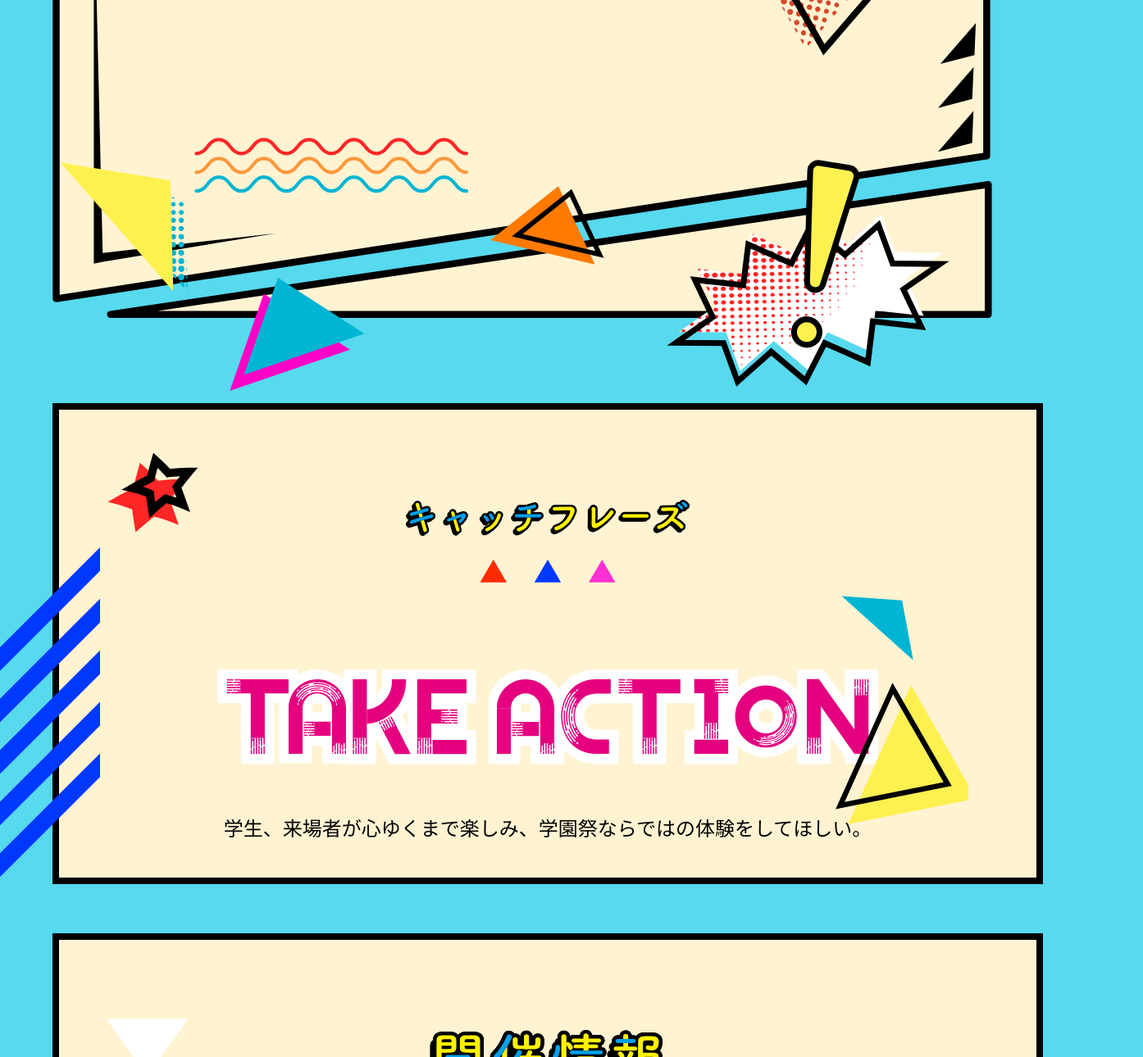
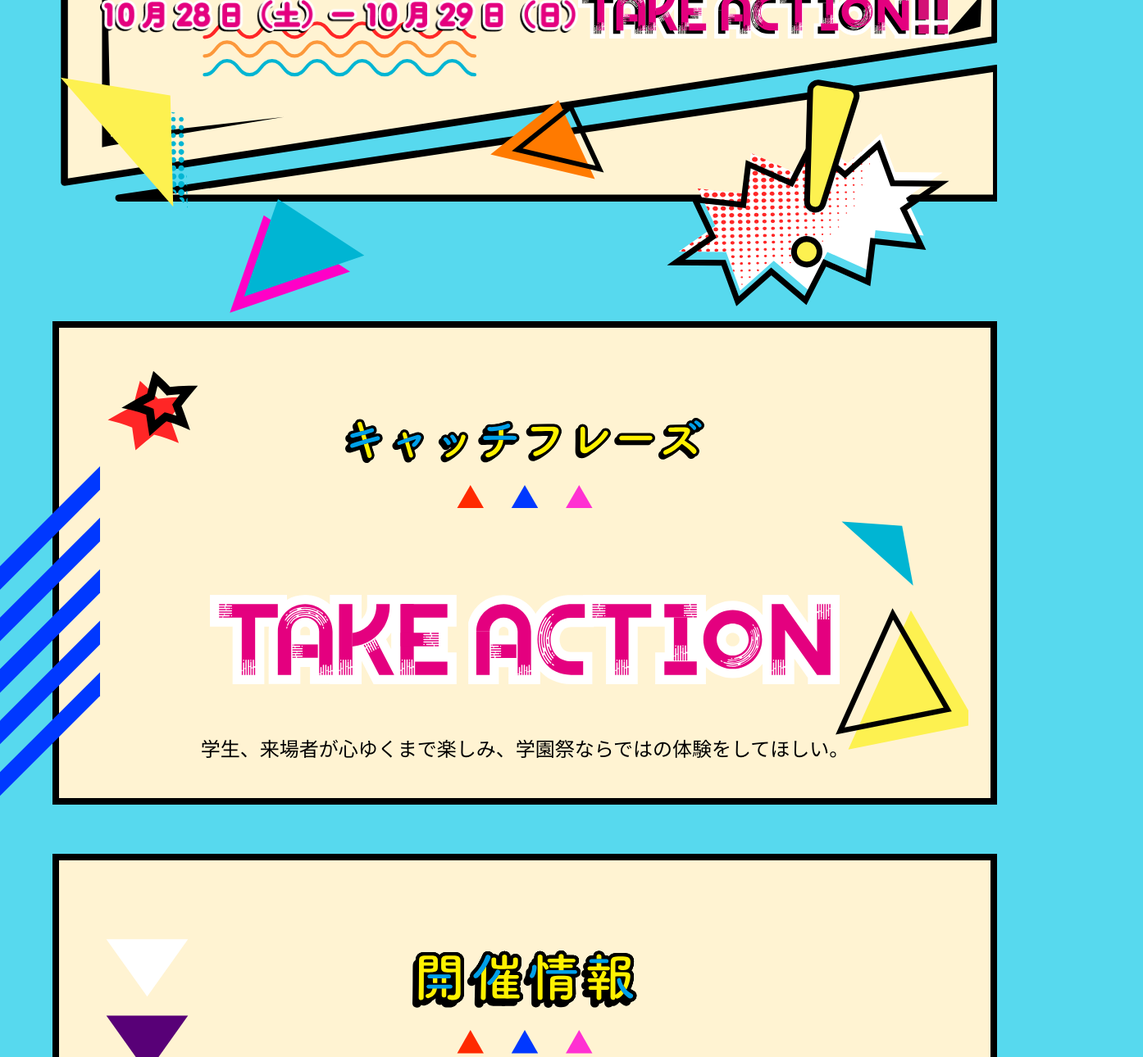
Before and after one commit to nishizawayu/2023-nissennsai, a plain HTML site: page index.html in a window 1280 px wide. Shown: the part 631-1921 px from the top of the page at 82% size, 1394 px wide, since content can reach past the window. Drawn offline with Linux system fonts and the light colour scheme.

Commit message:
fv完成

```diff
--- a/assets/sass/style.scss
+++ b/assets/sass/style.scss
@@ -30,7 +30,6 @@ body{
         width: 90%;
         margin: 0 auto;
     }
-
 }
 
 h2{
@@ -90,6 +89,7 @@ a{
         z-index: 900;
         text-align: center;
         background-color:rgba(87,217,238,0.6);
+        transition: all .5s ease-in;
         &bg{
             width: 90%;
             height: 70vh;
@@ -116,7 +116,6 @@ a{
 }
 
 .hambtn {
-    @include mq(sp){
     position: fixed;
     top: 3%;
     right: 3%;
@@ -151,7 +150,6 @@ a{
            bottom: 15px;
         }
     }
-    }
     @include mq(pc){
         display: none;
     }
@@ -213,6 +211,7 @@ a{
 }
 
 .nav{
+    display: none;
     @include mq(pc){
         width: 80%;
         position: fixed;
@@ -226,9 +225,6 @@ a{
         transition: all 0.5s;
     }
 
-    @include mq(sp){
-        display: none;
-    }
     &-logo{
         margin-left: 5%;
         width: 10%;
@@ -292,19 +288,44 @@ a{
 .fv{
     position: relative;
     width: 100%;
-    height: 100vh;
+    // height: 100vh;
     margin-top: -3%;
     // レスポンシブ難あり　（森先生に相談）
     // calc()を試す 0915
+    background-image: url(../img/PHONE-TOP-bg.svg);
+    background-size: contain;
+    background-repeat: no-repeat;
+    background-position-x: 10px;
+    margin-top: 60px;
+    padding-bottom: 90px;
+    @include mq(pc){
+        margin-top: auto;
         background-image: url(../img/PC-Top-KVbg.svg);
         background-size: contain;
         background-repeat: no-repeat;
-    // padding-top: 120px;
-    // padding-bottom: 280px;
+        padding-top: 120px;
+        padding-bottom: 280px;
+    }
     &-logo{
-        position: relative;
-        width: 100%;
-        margin-top: 80px;
+        display: none;
+        @include mq(pc){
+            display: block;
+            position: relative;
+            width: 100%;
+            margin-top: 90px;
+        }
+    }
+    &-logo-phone{
+        display: block;
+        width: 60%;
+        margin: 0 auto;
+        margin-top: 70px;
+        img{
+            width: 100%;
+        }
+        @include mq(pc){
+            display: none;
+        }
     }
     &-logo1{
         width: 30%;
@@ -329,18 +350,46 @@ a{
         width: 50%;
     }
     &-flex{
+        @include mq(pc){
             display: flex;
             justify-content: center;
             width: 90%;
             margin: 0 auto;
+        }
+        p{
+            width: 80%;
+            margin: 0 auto;
+            @include mq(pc){
+                width: auto;
+                margin: auto;
+            }
+        }
+        div{
+            width: 80%;
+            margin: 0 auto;
+            @include mq(pc){
+                width: auto;
+                margin: auto;
+            }
+        }
         img{
             width: 100%;
         }
     }
+    .fv-2023{
+        position: absolute;
+        width: 50%;
+        top: -10%;
+        @include mq(pc){
+            display: none;
+        }
+    }
     &-img1{
         position: absolute;
         width: 40%;
-        @include mq(pc){
+        top: 10%;
+        @include mq(pc){
+            width: 30%;
             top: -15%;
         }
     }
@@ -355,10 +404,9 @@ a{
     }
     &-img3{
         position: absolute;
-        width: 15%;
-        top: 40%;
-        right: 10%;
-        @include mq(pc){
+        display: none;
+        @include mq(pc){
+            display: block;
             width: 15%;
             top: 40%;
             right: 10%;
@@ -389,14 +437,38 @@ a{
         }
     }
     &-img6{
+        width: 60%;
+        right: 0;
+        bottom: -25%;
+        position: absolute;
+        z-index: 2;
+        @include mq(pc){
             width: 30%;
             right: 5%;
             bottom: -5%;
-        position: absolute;
-        @include mq(pc){
-            width: 30%;
+        }
+    }
+    &-img7{
+        width: 40%;
+        position: absolute;
+        display: block;
+        top: 20%;
         right: 5%;
-            bottom: -5%;
+        @include mq(pc){
+            display: none;
+        }
+    }
+    &-phonestyle{
+        position: relative;
+    }
+    &-datephone{
+        display: block;
+        width: 25%;
+        position: absolute;
+        bottom: 0;
+        left: 10%;
+        @include mq(pc){
+            display: none;
         }
     }
 }
@@ -414,7 +486,7 @@ a{
         background-color: #FFF3D2;
         box-shadow: 15px 12px 0px #FDF150;
         @include mq(pc){
-            width: 100%;
+            width: auto;
             margin: auto;
             border: 8px solid black;
             padding: 20px;
@@ -426,7 +498,7 @@ a{
     &-title{
         position: relative;
         width: 100%;
-        margin-top: 30px;
+        margin-top: 90px;
         background-image: url(../img/PC-3belowTitle2.svg);
         background-repeat: no-repeat;
         background-position-x: 50%;
@@ -440,9 +512,6 @@ a{
         }
         img{
             width: 80%;
-            @include mq(pc){
-                width: 60%;
-            }
         }
     }
     &-titlebox{
@@ -550,7 +619,7 @@ a{
         background-color: #FFF3D2;
         box-shadow: 15px 12px 0px #FDF150;
         @include mq(pc){
-            width: 100%;
+            width: auto;
             margin: auto;
             border: 8px solid black;
             padding: 20px;
@@ -687,7 +756,7 @@ a{
         padding-bottom: 180px;
         box-shadow: 15px 12px 0px #FDF150;
         @include mq(pc){
-            width: 100%;
+            width: auto;
             margin: auto;
             position: relative;
             padding-bottom: 180px;
@@ -1031,7 +1100,7 @@ a{
         padding: 20px 20px 60px 20px;
         background-color: #FFF466;
         @include mq(pc){
-            width: 100%;
+            width: auto;
             margin-top: 60px;
         }
     }
@@ -1223,7 +1292,7 @@ a{
         margin-top: 60px;
         background-color: #FFF466;
         @include mq(pc){
-            width: 100%;
+            width: auto;
         }
     }
     &-box2{
@@ -1385,7 +1454,7 @@ a{
         margin-top: 60px;
         background-color: #FFF466;
         @include mq(pc){
-            width: 100%;
+            width: auto;
             border: 8px solid black;
             padding: 20px;
             padding-bottom: 100px;
@@ -1511,7 +1580,7 @@ a{
         margin-top: 60px;
         background-color: #5AF1DF;
         @include mq(pc){
-            width: 100%;
+            width: auto;
         }
     }
     &-box2{
@@ -1605,7 +1674,7 @@ a{
         background-size: cover;
         border: 4px solid black;
         @include mq(pc){
-            width: 100%;
+            width: auto;
             border-bottom: 8px solid #000;
         }
     }
@@ -1939,6 +2008,9 @@ a{
     @include mq(pc){
         background-image: url(../img/PC-footer.svg);
         background-size: contain;
+    }
+    @include mq(tab){
+        padding-top: 240px;
     }
     background-repeat: repeat-x;
     padding-top: 120px;
--- a/index.html
+++ b/index.html
@@ -32,7 +32,7 @@
     <!-- メインコンテンツ -->
         <div class="conteiner">
 
-            <main class="main">
+            <main>
                 <article>
                     <!-- ハンバーガーメニュー -->
                     <div class="ham">
@@ -75,13 +75,20 @@
                             <img src="assets/img/top-text2.svg" alt="日本電子専門学校" class="fv-logo2"><br>
                             <img src="assets/img/top-text1.svg" alt="日専祭" class="fv-logo3">
                         </h2>
+                        <div class="fv-phonestyle">
+                            <h2 class="fv-logo-phone">
+                                <img src="assets/img/PHONE-Top-maintitle.svg" alt="" class="fv-logo-phone">
+                            </h2>
+                            <p class="fv-datephone"><img src="assets/img/PHONE-TOP-date.svg" alt=""></p>
+                        </div>
+                        <img src="assets/img/PHONE-2023.png" alt="" class="fv-2023">
                         <img src="assets/img/PC-3-01.svg" alt="" class="fv-img1">
                         <img src="assets/img/PC-3-02.svg" alt="" class="fv-img2">
                         <img src="assets/img/PC-3-03.svg" alt="" class="fv-img3">
                         <img src="assets/img/PC-3-04.svg" alt="" class="fv-img4">
                         <img src="assets/img/PC-3-05.svg" alt="" class="fv-img5">
                         <img src="assets/img/PC-Top-!.svg" alt="" class="fv-img6">
-
+                        <img src="assets/img/PHONE-TOP-shocked.svg" alt="" class="fv-img7">
                         <div class="fv-flex">
                             <p class="fv-imgblock1"><img src="assets/img/PC-Top-text-3.png" alt="10月28日(土)-10月29日(日)"></p>
                             <!-- アニメーション -->
```
Also changed, not shown: assets/css/style.css, assets/img/PHONE-2023.png (added), assets/img/PHONE-TOP-bg.svg (added), assets/img/PHONE-TOP-date.svg (added), assets/img/PHONE-TOP-school-catch.svg (added), assets/img/PHONE-TOP-shocked.svg (added), assets/img/PHONE-Top-maintitle.svg (added), css/style.css (deleted), 2 other files. Lines whose indentation alone changed are shown as unchanged.
